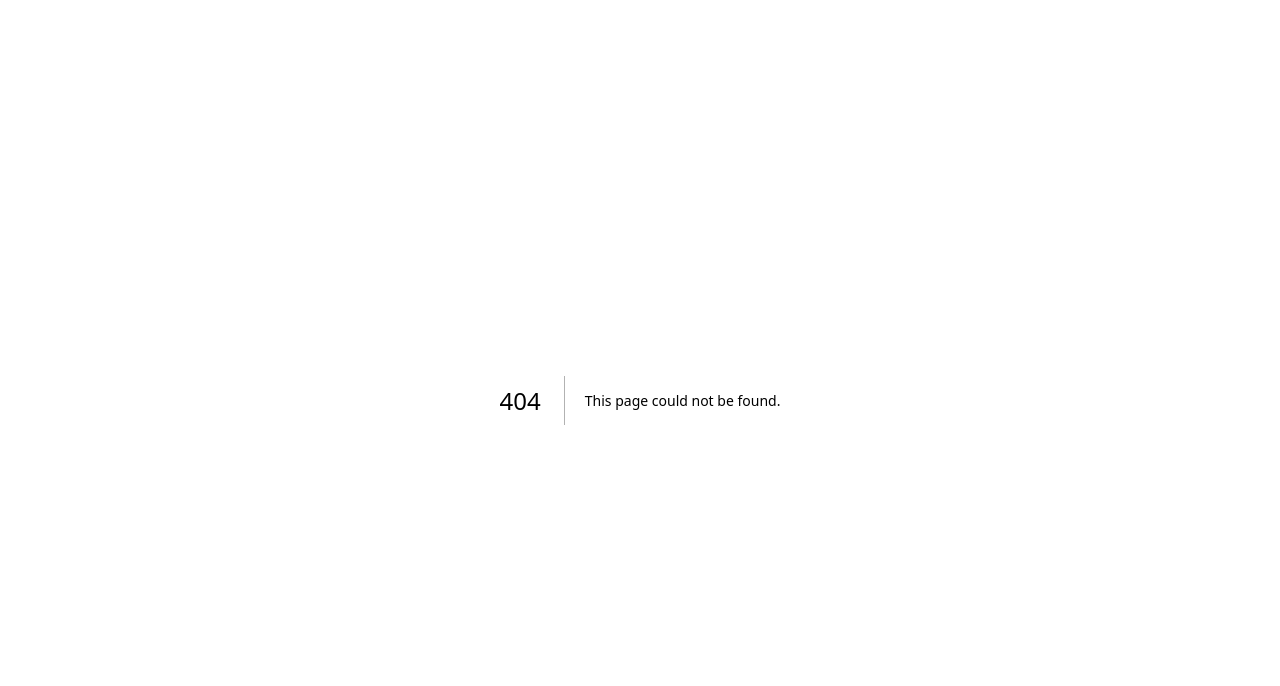
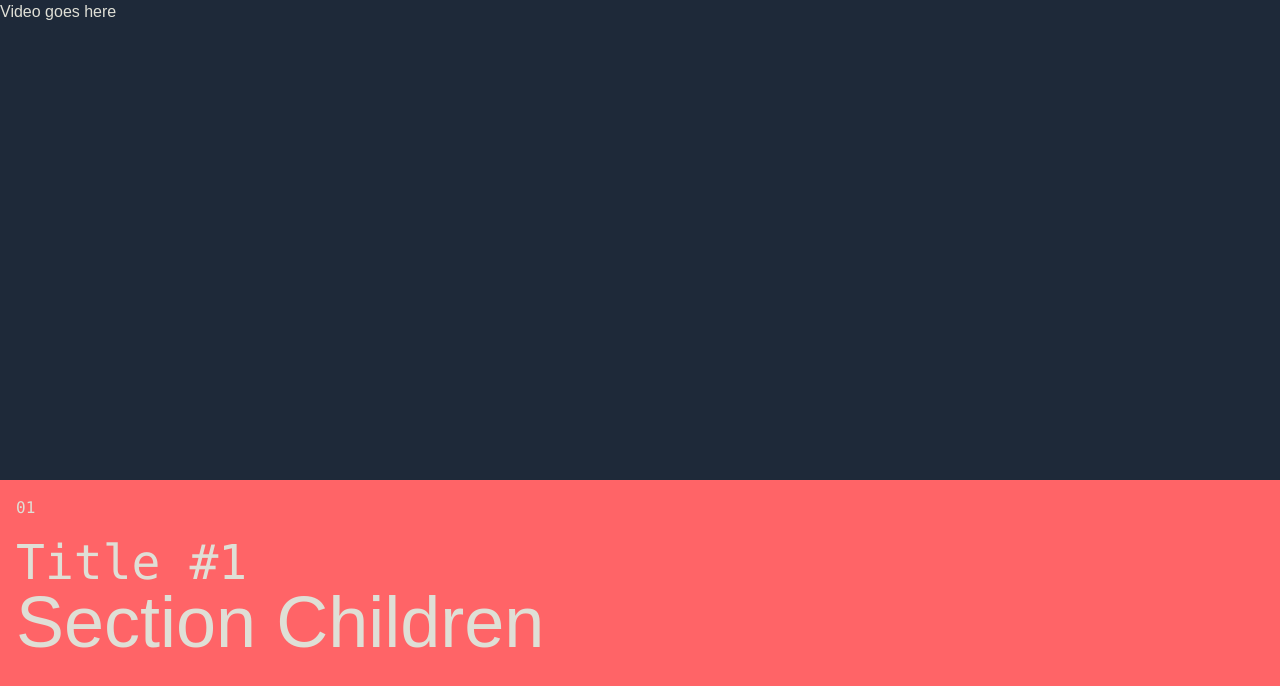
Before and after one commit to 11amanraj/portfolio-april-2025, a Next.js app: page /case-study-2 in a window 1280 px wide. Before the commit this address had no page. Shown: the top 686 px of the page. Built offline with nearby package versions, Linux system fonts and the light colour scheme.

Commit message:
Added routing for the case studies

```diff
--- /dev/null
+++ b/app/case-study-1/page.tsx
@@ -0,0 +1,10 @@
+import React from 'react'
+import CaseStudy from '../Components/CaseStudy/CaseStudy'
+
+const HomePage = () => {
+    return (
+        <CaseStudy />
+    )
+}
+
+export default HomePage
--- /dev/null
+++ b/app/case-study-2/page.tsx
@@ -0,0 +1,46 @@
+import React from 'react'
+
+const HomePage = () => {
+    return (
+        <>
+            <section className="w-full aspect-[16/6] bg-gray-800 mx-auto">
+                Video goes here
+            </section>
+
+            <section className={`h-screen max-w-320 mx-auto p-4 bg-red-400`}>
+                {/* <SectionTitle titleDetail={titleDetail} sectionNumber={`0${sectionDetail.key + 1} / 0${totalSections}`} /> */}
+                <div className='flex flex-wrap gap-y-8 font-mono justify-between'>
+                    <div className='flex flex-col basis-0 flex-[1] gap-2'>
+                        <span>
+                            01
+                        </span>
+                        <span className='h-0.5 bg-red-400'></span>
+                        <h2 className='text-5xl'>Title #1</h2>
+                    </div>
+
+                    {/* <div className='flex justify-between'>
+                        {titleDetail.slice(1).map(detail =>
+                            <div key={detail.id} className='flex flex-col gap-2'>
+                                {detail.header ?
+                                    <span className='text-right'>
+                                        {detail.header}
+                                    </span> :
+                                    <span className='text-right'>
+                                        &nbsp;
+                                    </span>
+                                }
+                                <span className='h-0.5 bg-red-400'></span>
+                                <span className='text-3xl w-100 self-end text-right'>
+                                    {detail.text}
+                                </span>
+                            </div>
+                        )}
+                    </div> */}
+                </div>
+                <div className='text-7xl'>Section Children</div>
+            </section>
+        </>
+    )
+}
+
+export default HomePage
--- /dev/null
+++ b/app/case-study-3/page.tsx
@@ -0,0 +1,9 @@
+import React from 'react'
+
+const HomePage = () => {
+    return (
+        <div>HomePage</div>
+    )
+}
+
+export default HomePage
--- a/app/page.tsx
+++ b/app/page.tsx
@@ -1,13 +1,14 @@
 import ProjectsList from "./Components/Project/ProjectsList";
 import HeroSection from './Components/Hero/HeroSection';
-// import CaseStudy from "./Components/CaseStudy/CaseStudy";
+import CaseStudy from "./Components/CaseStudy/CaseStudy";
 
 export default function Home() {
   return (
     <div className="flex flex-col gap-8 overflow-y-scroll snap-y snap-mandatory">
-      {/* <CaseStudy /> */}
+      <CaseStudy />
       {/* <HeroSection />
       <ProjectsList /> */}
+      {/* <div className="bg-red-300 sm:bg-green-400 md:bg-blue-600 lg:bg-yellow-500 xl:bg-violet-700 text-black m-4 p-12 rounded-xl">This is a test</div> */}
     </div>
   );
 }
```
